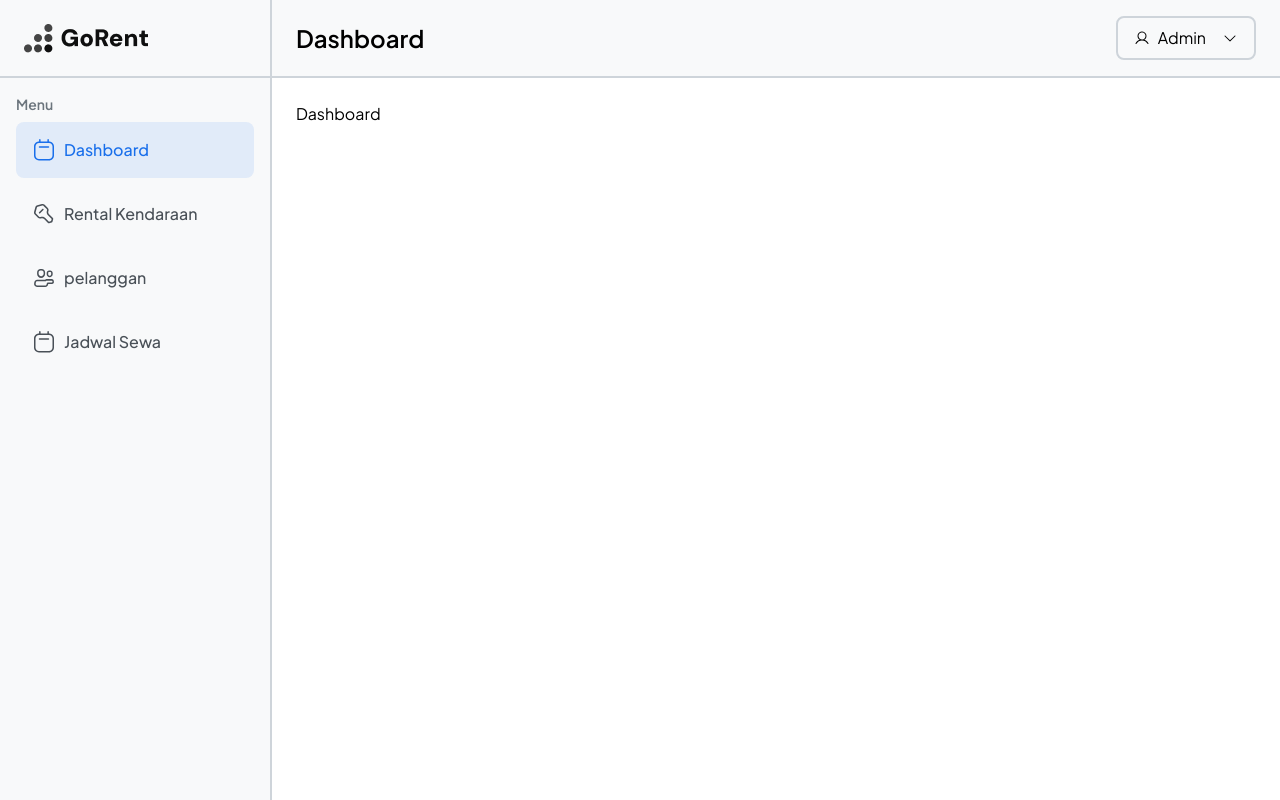
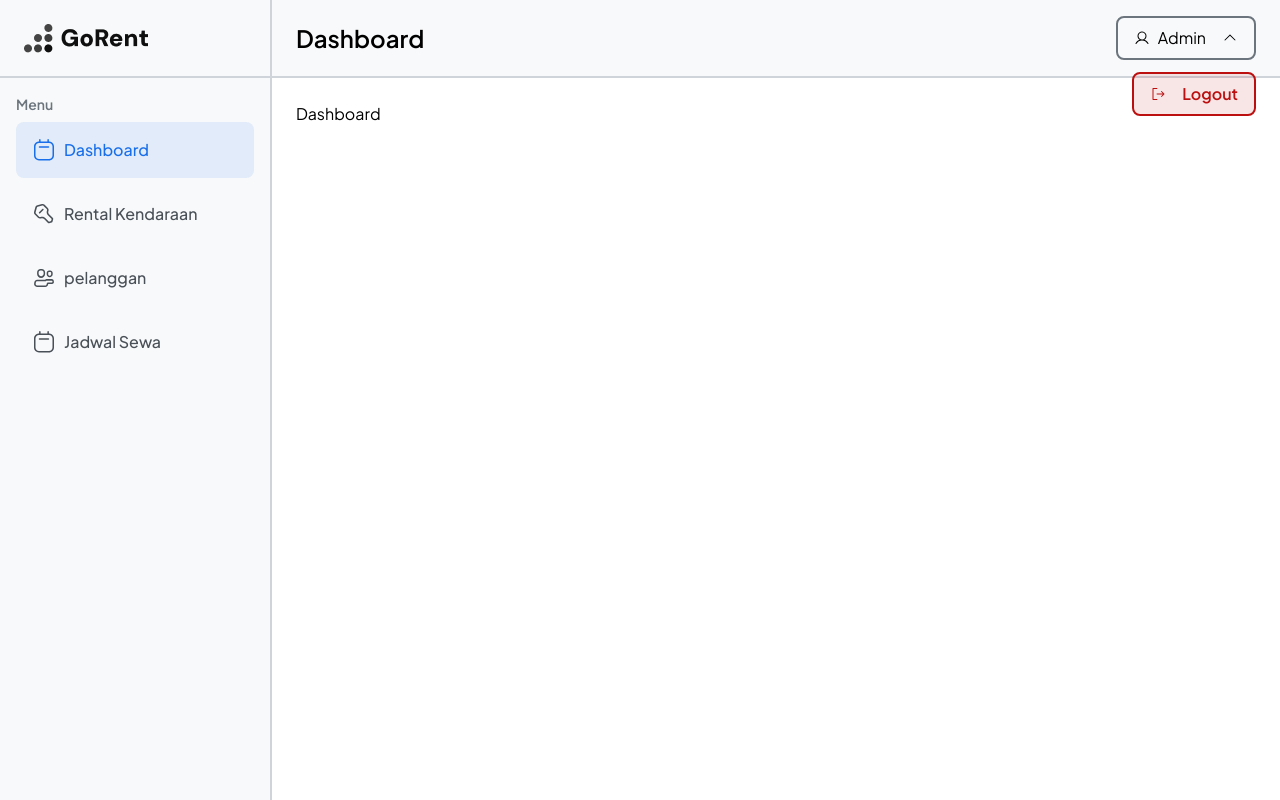
Before and after one commit to Yogihafidh/Arbitrans-Admin, a React (Vite) app: page /dashboard in a window 1280 px wide. Both pictures are taken after a click on the button "Admin". Built offline with nearby package versions, Linux system fonts and the light colour scheme.

Commit message:
feat(logout): add logout button

```diff
--- /dev/null
+++ b/src/ui/AdminButton.jsx
@@ -0,0 +1,25 @@
+function AdminButton({
+  iconText,
+  iconActive,
+  iconPasif,
+  text,
+  isActive,
+  setIsActive,
+}) {
+  return (
+    <button
+      onClick={() => setIsActive(!isActive)}
+      className={`flex cursor-pointer items-center justify-between gap-4 rounded-lg border-2 px-4 py-2 ${isActive ? "border-netral-600" : "border-netral-400"}`}
+    >
+      <div className="flex items-center gap-2">
+        <span>{iconText}</span>
+        <p>{text}</p>
+      </div>
+      <div className="transition-all duration-500">
+        {isActive ? iconActive : iconPasif}
+      </div>
+    </button>
+  );
+}
+
+export default AdminButton;
--- a/src/ui/Header.jsx
+++ b/src/ui/Header.jsx
@@ -1,5 +1,8 @@
 import { useLocation } from "react-router";
+import { useState } from "react";
+
 import Logo from "./logo";
+import AdminButton from "./AdminButton";
 
 const headings = {
   dashboard: "Dashboard",
@@ -11,6 +14,7 @@ const headings = {
 function Header() {
   const heading =
     headings[useLocation().pathname.split("/")[1]] || "Halaman Tidak Dikenal";
+  const [isActive, setIsActive] = useState(false);
 
   return (
     <header className="border-netral-400 bg-netral-100 col-span-full grid grid-cols-[17rem_1fr] border-b-2">
@@ -18,10 +22,12 @@ function Header() {
         <Logo />
       </div>
 
-      <div className="flex items-center justify-between px-6 py-4">
+      <div className="relative flex items-center justify-between px-6 py-4">
         <p className="text-2xl font-semibold">{heading}</p>
-        <button className="border-netral-400 flex cursor-pointer items-center justify-between gap-4 rounded-lg border-2 px-4 py-2">
-          <div className="flex items-center gap-2">
+        <AdminButton
+          isActive={isActive}
+          setIsActive={setIsActive}
+          iconText={
             <svg
               width="16"
               height="16"
@@ -34,9 +40,22 @@ function Header() {
                 fill="currentColor"
               />
             </svg>
-            <p>Admin</p>
-          </div>
-          <div>
+          }
+          iconActive={
+            <svg
+              width="16"
+              height="16"
+              viewBox="0 0 16 16"
+              fill="none"
+              xmlns="http://www.w3.org/2000/svg"
+            >
+              <path
+                d="M2.64622 9.64621L7.64622 4.64622C7.69265 4.59973 7.7478 4.56285 7.8085 4.53769C7.8692 4.51252 7.93426 4.49957 7.99997 4.49957C8.06567 4.49957 8.13074 4.51252 8.19144 4.53769C8.25214 4.56285 8.30728 4.59973 8.35372 4.64622L13.3537 9.64622C13.4475 9.74004 13.5002 9.86728 13.5002 9.99997C13.5002 10.1326 13.4475 10.2599 13.3537 10.3537C13.2599 10.4475 13.1326 10.5002 13 10.5002C12.8673 10.5002 12.74 10.4475 12.6462 10.3537L7.99997 5.70684L3.35372 10.3537C3.30726 10.4002 3.25211 10.437 3.19141 10.4622C3.13072 10.4873 3.06566 10.5002 2.99997 10.5002C2.93427 10.5002 2.86921 10.4873 2.80852 10.4622C2.74782 10.437 2.69267 10.4002 2.64622 10.3537C2.59976 10.3073 2.56291 10.2521 2.53777 10.1914C2.51263 10.1307 2.49969 10.0657 2.49969 9.99997C2.49969 9.93427 2.51263 9.86921 2.53777 9.80852C2.56291 9.74782 2.59976 9.69267 2.64622 9.64621Z"
+                fill="currentColor"
+              />
+            </svg>
+          }
+          iconPasif={
             <svg
               width="16"
               height="16"
@@ -49,9 +68,29 @@ function Header() {
                 fill="currentColor"
               />
             </svg>
-          </div>
+          }
+          text="Admin"
+        />
+      </div>
+      {isActive && (
+        <button className="border-acent-red bg-acent-red/10 text-acent-red hover:bg-acent-red absolute top-18 right-6 flex cursor-pointer items-center justify-between gap-4 rounded-lg border-2 px-4 py-2 hover:border-white hover:text-white">
+          <span>
+            <svg
+              width="16"
+              height="16"
+              viewBox="0 0 16 16"
+              fill="none"
+              xmlns="http://www.w3.org/2000/svg"
+            >
+              <path
+                d="M7.5 13.5C7.5 13.6326 7.44732 13.7598 7.35355 13.8536C7.25979 13.9473 7.13261 14 7 14H3C2.86739 14 2.74021 13.9473 2.64645 13.8536C2.55268 13.7598 2.5 13.6326 2.5 13.5V2.5C2.5 2.36739 2.55268 2.24021 2.64645 2.14645C2.74021 2.05268 2.86739 2 3 2H7C7.13261 2 7.25979 2.05268 7.35355 2.14645C7.44732 2.24021 7.5 2.36739 7.5 2.5C7.5 2.63261 7.44732 2.75979 7.35355 2.85355C7.25979 2.94732 7.13261 3 7 3H3.5V13H7C7.13261 13 7.25979 13.0527 7.35355 13.1464C7.44732 13.2402 7.5 13.3674 7.5 13.5ZM14.3538 7.64625L11.8538 5.14625C11.7599 5.05243 11.6327 4.99972 11.5 4.99972C11.3673 4.99972 11.2401 5.05243 11.1462 5.14625C11.0524 5.24007 10.9997 5.36732 10.9997 5.5C10.9997 5.63268 11.0524 5.75993 11.1462 5.85375L12.7931 7.5H7C6.86739 7.5 6.74021 7.55268 6.64645 7.64645C6.55268 7.74021 6.5 7.86739 6.5 8C6.5 8.13261 6.55268 8.25979 6.64645 8.35355C6.74021 8.44732 6.86739 8.5 7 8.5H12.7931L11.1462 10.1462C11.0524 10.2401 10.9997 10.3673 10.9997 10.5C10.9997 10.6327 11.0524 10.7599 11.1462 10.8538C11.2401 10.9476 11.3673 11.0003 11.5 11.0003C11.6327 11.0003 11.7599 10.9476 11.8538 10.8538L14.3538 8.35375C14.4002 8.30731 14.4371 8.25217 14.4623 8.19147C14.4874 8.13077 14.5004 8.06571 14.5004 8C14.5004 7.93429 14.4874 7.86923 14.4623 7.80853C14.4371 7.74783 14.4002 7.69269 14.3538 7.64625Z"
+                fill="currentColor"
+              />
+            </svg>
+          </span>
+          <span className="font-semibold">Logout</span>
         </button>
-      </div>
+      )}
     </header>
   );
 }
```
